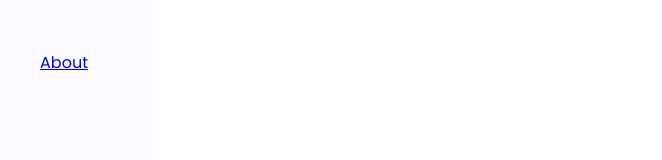
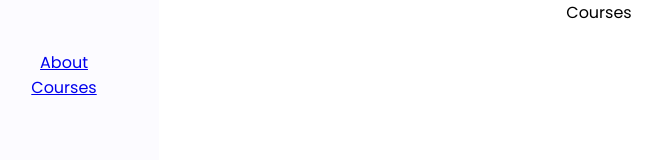
Before and after one commit to jz3453/jessicas-website, a React (Create React App) app: page /#/courses in a window 1280 px wide. Before the commit this address had no page. Shown: the top 160 px of the page, without its empty margins (41-703 px from the left). Built offline with nearby package versions, Linux system fonts and the light colour scheme.

Commit message:
added courses

```diff
--- a/src/App.js
+++ b/src/App.js
@@ -7,6 +7,7 @@ import { fas } from '@fortawesome/free-solid-svg-icons'
 import { far } from '@fortawesome/free-regular-svg-icons'
 import Navbar from './components/navigation/Navbar';
 import About from './components/routes/about/About';
+import Courses from './components/routes/courses/Courses';
 
 export const DisplayContext = React.createContext();
 
@@ -19,6 +20,7 @@ function App() {
         <Navbar />
         <Routes>
           <Route path="/" element={<About />} />
+          <Route path="/courses" element={<Courses />} />
         </Routes>
       </DisplayContext.Provider>
     </div>
--- a/src/components/navigation/Navbar.js
+++ b/src/components/navigation/Navbar.js
@@ -25,6 +25,10 @@ function Navbar() {
             <FontAwesomeIcon icon="fa-solid fa-star" size="sm" />
             <span>About</span>
           </Link>
+          <Link to={'/courses'}>
+            <FontAwesomeIcon icon="fa-solid fa-star" size="sm" />
+            <span>Courses</span>
+          </Link>
         </div>
       </IconContext.Provider>
     </nav>
--- /dev/null
+++ b/src/components/routes/courses/Courses.js
@@ -0,0 +1,11 @@
+import React, { useContext, useEffect, useState } from 'react';
+import './Courses.css';
+
+
+function Courses() {
+  return (
+    <div>Courses</div>
+  );
+}
+
+export default Courses;
```
Also changed, not shown: src/components/routes/courses/Courses.css (added).
